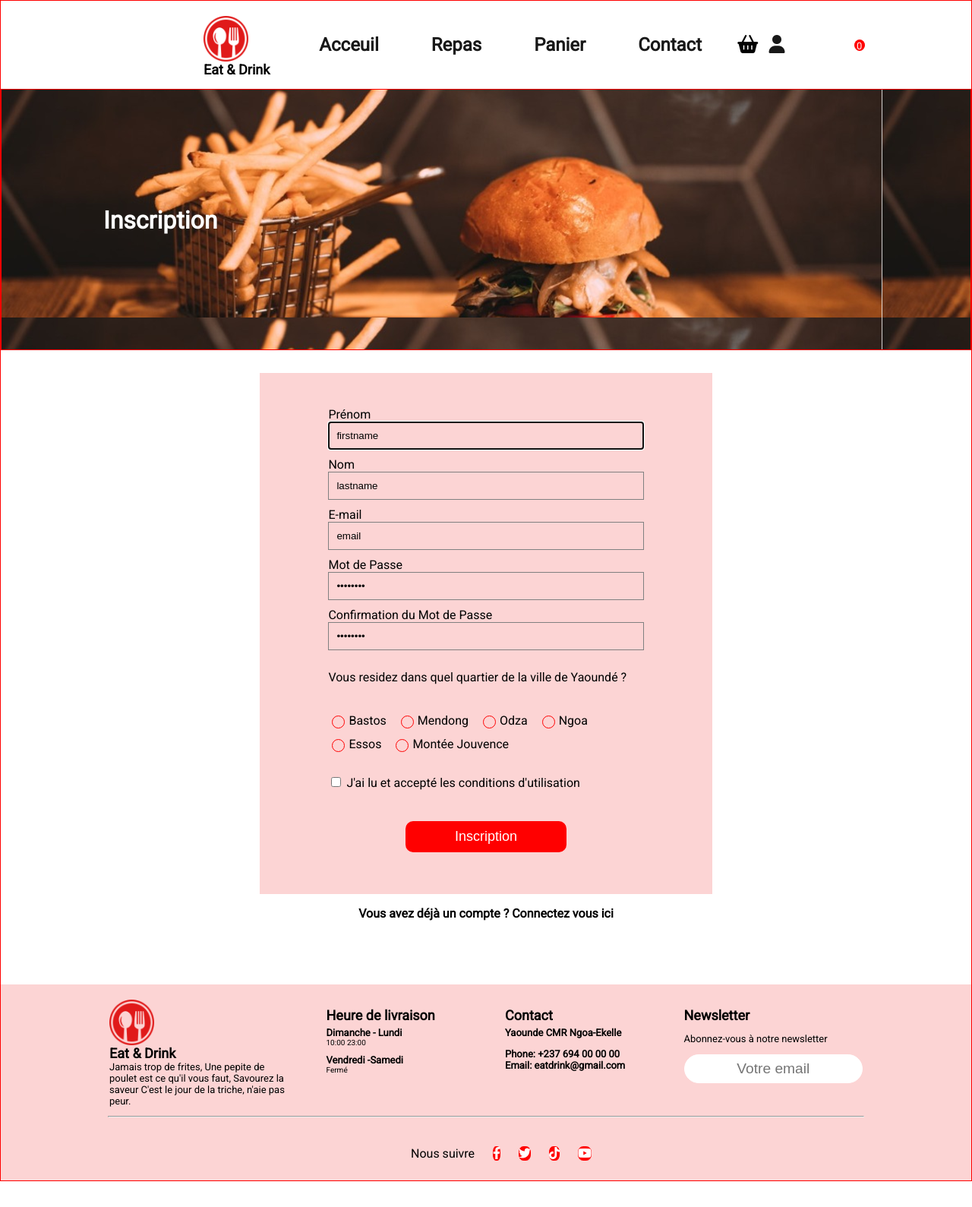
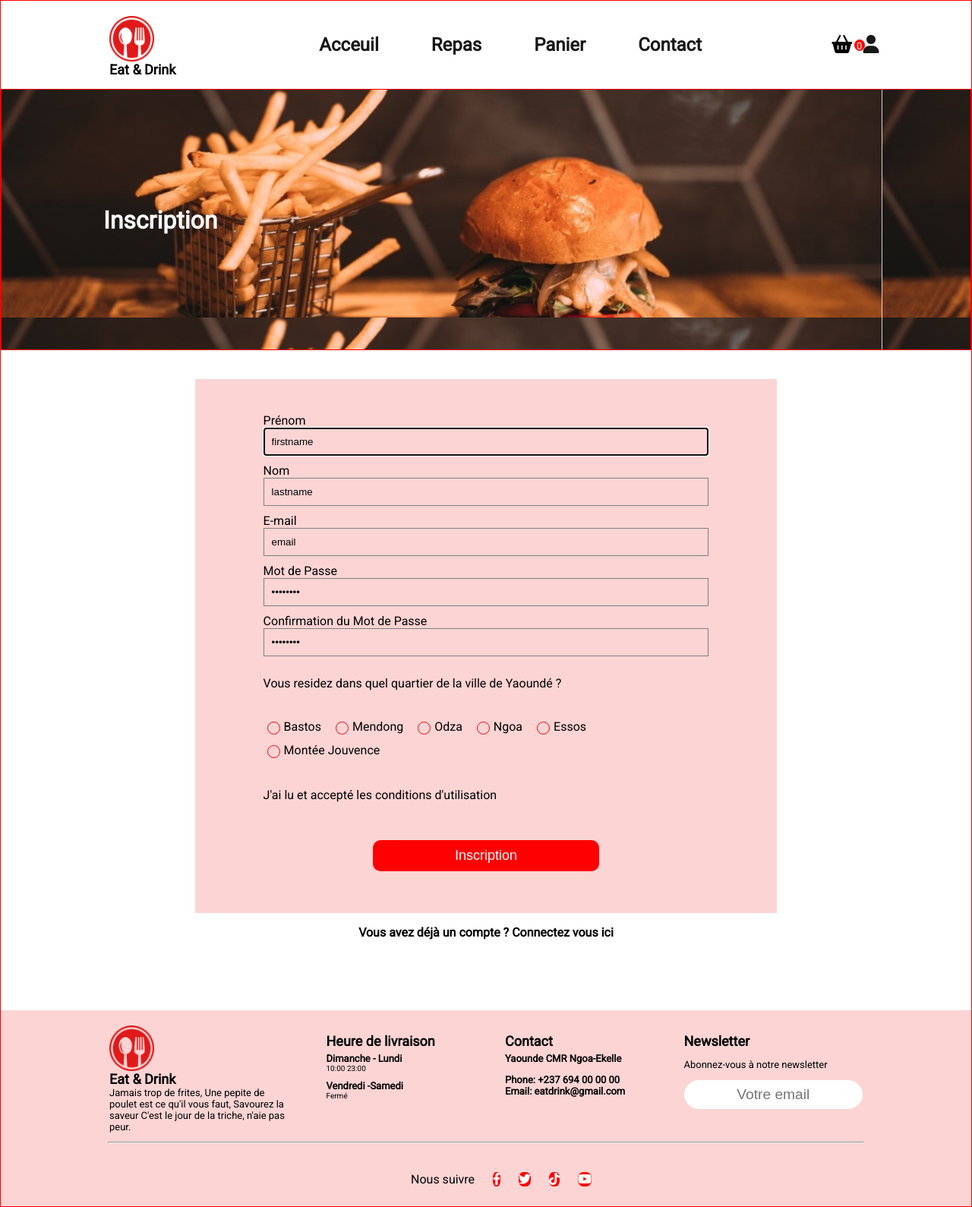
Before and after one commit to linabilou/project-eat-drink, a plain HTML site: page html/inscription.html in a window 1280 px wide. Shown: the whole page at 76% size. Before the commit the page ends 1555 px from the top, so only its background shows below. Drawn offline with Linux system fonts and the light colour scheme; files whose address does not match are found by name.

Commit message:
ajustement du header des pages connexion et inscription

```diff
--- a/css/connexion.css
+++ b/css/connexion.css
@@ -9,6 +9,19 @@ body{
     margin: 0;
     font-family: 'Roboto';
     border: 1px solid red;
+}
+
+
+.container1{
+    width: 992px;
+    margin: auto;
+}
+
+.container2{
+    display: flex;
+    justify-content: center;
+    align-items: center;
+    text-align: center;
 }
 
 /* Header */
@@ -142,15 +155,6 @@ sup{
     padding: 5%;
 }
 
-
-.container{
-    width: 992px;
-    margin: auto;
-    display: flex;
-    justify-content: center;
-    align-items: center;
-    text-align: center;
-}
 
 main{
     width: 50%;
--- a/css/inscription.css
+++ b/css/inscription.css
@@ -9,6 +9,19 @@ body{
     margin: 0;
     font-family: 'Roboto';
     border: 1px solid red;
+}
+
+
+.container1{
+    width: 992px;
+    margin: auto;
+}
+
+.container2{
+    display: flex;
+    justify-content: center;
+    align-items: center;
+    text-align: center;
 }
 
 /* Header */
@@ -147,14 +160,6 @@ sup{
     margin-top: 7%;
     padding: 5%;
 }
-.container{
-    width: 992px;
-    margin: auto;
-    display: flex;
-    justify-content: center;
-    align-items: center;
-    text-align: center;
-}
 
 main{
     width: 60%;
@@ -250,6 +255,43 @@ div.informations input{
     text-align: left;
     padding: 5px;
 }
+
+.conditions input[type='checkbox'] {
+    display: none;
+}
+
+.conditions label {
+    font-weight: normal;
+    margin: 5px 5px 5px 0;
+    cursor: pointer;
+}
+
+.radio-item label:before {
+    content: " ";
+    /* display: inline-block;
+    position: relative;
+    top: 5px; */
+    margin: 0 5px 0 0;
+    width: 15px;
+    height: 15px;
+    background-color: transparent;
+    border: 1px solid red;
+    /* border-radius: 10px; */
+
+}
+
+.conditions input[type=checkbox]:checked + label:after {
+    /* border-radius: 11px; */
+    width: 12px;
+    height: 12px;
+    /* position: absolute;
+    top: 9px;
+    left: 10px; */
+    content: " ";
+    display: block;
+    background: white;
+}
+
 
 .submit{
     text-align: center;
--- a/html/inscription.html
+++ b/html/inscription.html
@@ -11,7 +11,7 @@
         <!-- <link rel="stylesheet" href="../assets/font-awesome/css/font-awesome.min.css"> -->
     </head>
     <body>
-        <div class="container">
+        <div class="container1">
             <header>
                 <div id="titre_principal">
                     <div id="logo">
@@ -52,7 +52,7 @@
         <div class="inscription">
             <p class="title-signup">Inscription</p>
         </div>
-        <div class="container">
+        <div class="container2">
             <!-- Main section -->
 
             <main id="sign-up">
--- a/js/data.js
+++ b/js/data.js
@@ -1 +1 @@
-//code js poir la validation ndes données du formulaire
+//code js poir la validation des données du formulaire
```
Also changed, not shown: html/connexion.html (+2 -2 lines).
